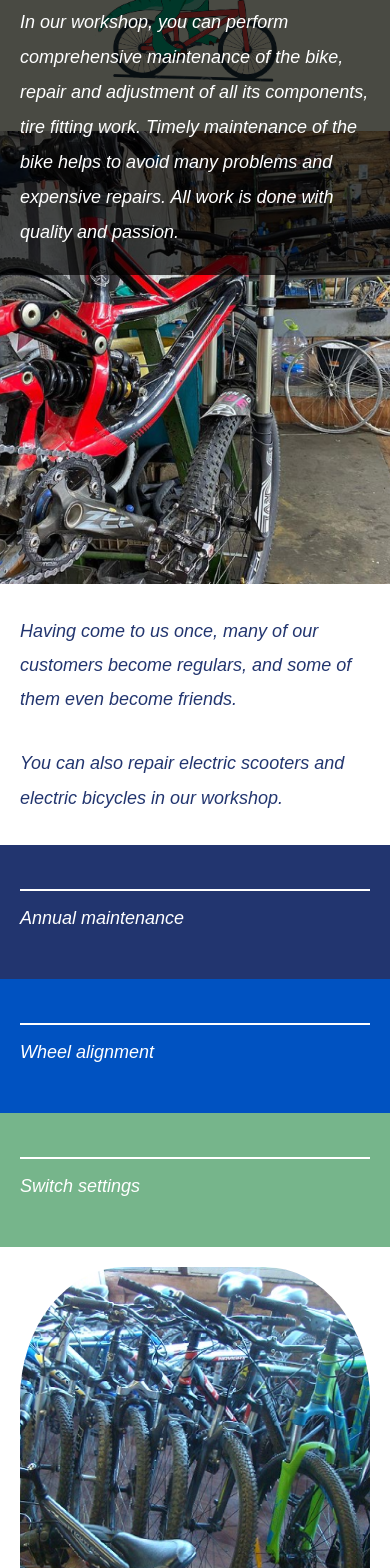
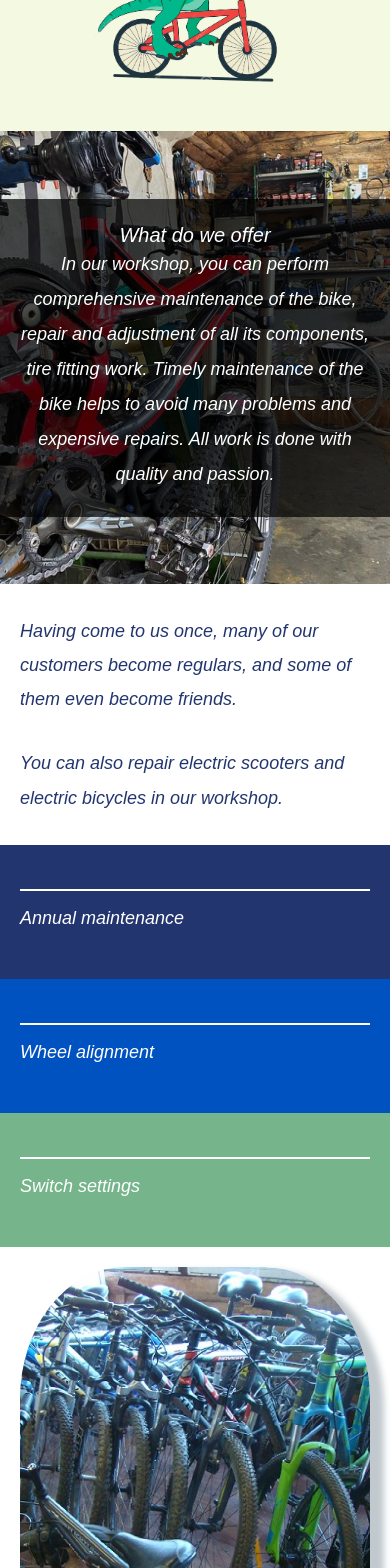
Before and after one commit to ValeriaKul/velozavr, a React (Create React App) app: page / in a window 390 px wide. Shown: the part 780-2348 px from the top of the page. Built offline with nearby package versions, Linux system fonts and the light colour scheme; a web font is replaced by a local one.

Commit message:
changed styles of imgs

```diff
--- a/src/components/Conclusion/style.module.css
+++ b/src/components/Conclusion/style.module.css
@@ -30,6 +30,9 @@
     width: 350px;
     margin: 20px 0;
     border-radius: 30%;
+    -webkit-box-shadow: 10px 8px 6px 4px rgba(34, 60, 80, 0.28);
+    -moz-box-shadow: 10px 8px 6px 4px rgba(34, 60, 80, 0.28);
+    box-shadow: 10px 8px 6px 4px rgba(34, 60, 80, 0.28);
   }
 
   .info {
--- a/src/components/Info/style.module.css
+++ b/src/components/Info/style.module.css
@@ -27,30 +27,27 @@
   line-height: 35px;
 }
 
-@media only screen and (max-device-width: 1274px){
-
-
+@media only screen and (max-device-width: 1274px) {
+  .services {
+    position: relative; /* Относительное позиционирование для размещения .info */
+    display: flex;
+    justify-content: center;
+    align-items: center;
+  }
 
   .services img {
     height: 100%;
     overflow: hidden;
-
   }
 
   .info {
     width: fit-content;
     padding: 25px 20px;
-    justify-content: center;
-    gap: 20px;
-    background-color: rgba(0, 0, 0, .7);
+    background-color: rgba(0, 0, 0, 0.7);
     position: absolute;
-    top: 85%;
-
-  }
-
-  .services {
-    display: flex;
-    justify-content: center;
+    top: 50%; /* Положение по вертикали в центре */
+    transform: translate(0, -50%); /* Сдвиг на половину ширины и высоты */
+    text-align: center; /* Выравнивание текста по центру */
   }
 
   .name {
@@ -60,5 +57,4 @@
   .text {
     font-size: 18px;
   }
-
 }
```
